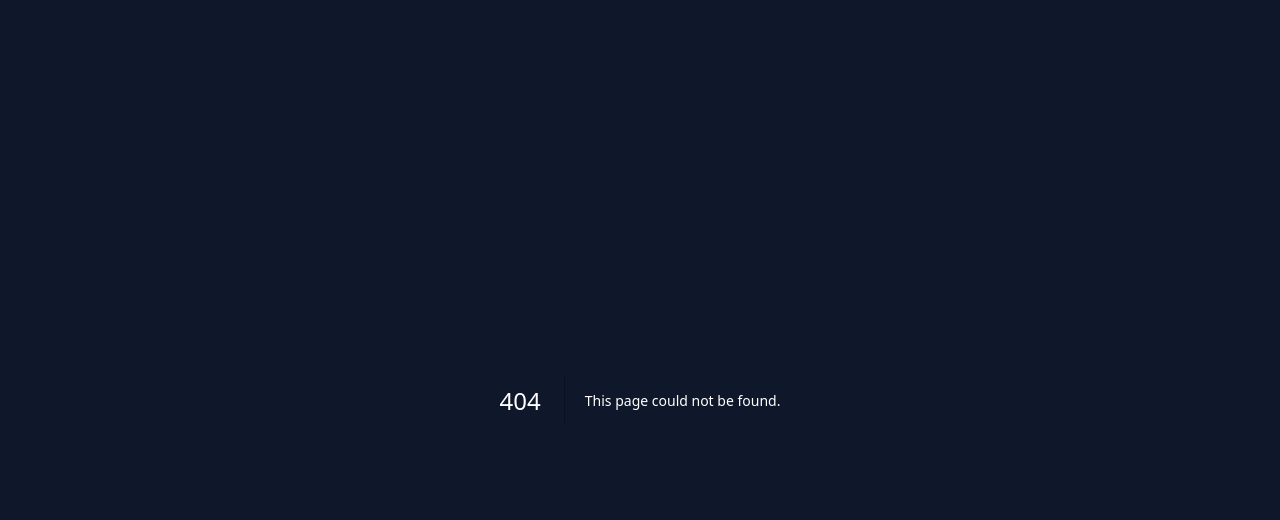
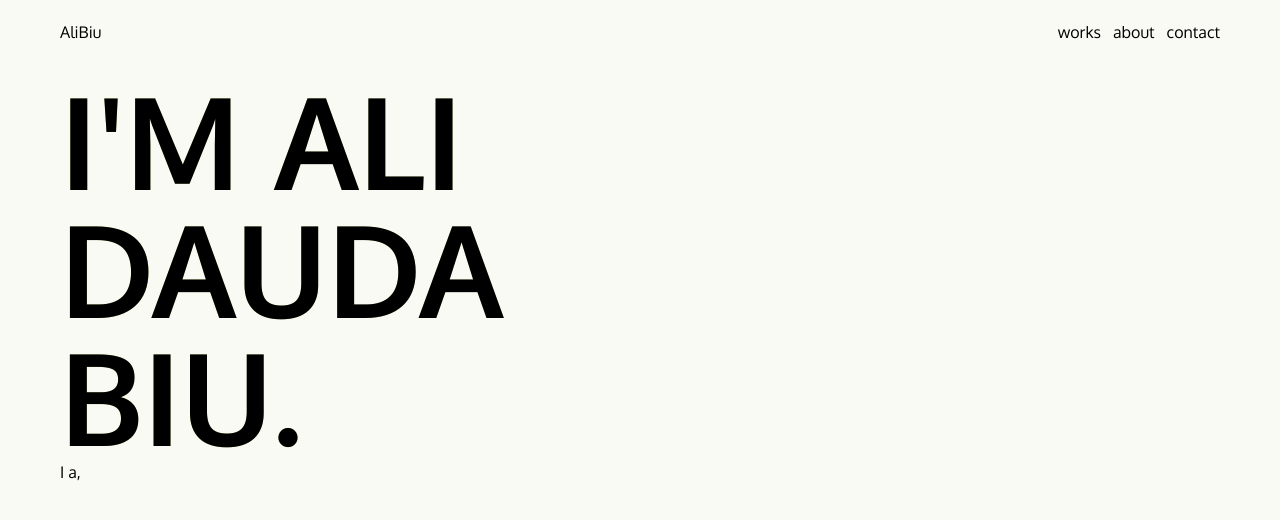
Before and after one commit to alidauda/portfolio, a Next.js app: page /v2 in a window 1280 px wide. Before the commit this address had no page. Shown: the top 520 px of the page. Built offline with nearby package versions, Linux system fonts and the light colour scheme.

Commit message:
did some changes

```diff
--- a/package.json
+++ b/package.json
@@ -12,6 +12,7 @@
     "clsx": "^2.0.0",
     "framer-motion": "^10.16.16",
     "lucide-react": "^0.294.0",
+    "mini-svg-data-uri": "^1.4.4",
     "next": "14.0.4",
     "react": "^18",
     "react-dom": "^18",
--- a/src/app/layout.tsx
+++ b/src/app/layout.tsx
@@ -1,8 +1,11 @@
 import type { Metadata } from 'next';
-import { Inter, Rajdhani } from 'next/font/google';
+import { Inter, Rajdhani, Oxygen } from 'next/font/google';
 import '../app/globals.css';
-const rajdhani = Rajdhani({ subsets: ['latin'], weight: ['400', '600'] });
 
+const oxygen = Oxygen({
+  subsets: ['latin'],
+  weight: ['400', '700'],
+});
 export const metadata: Metadata = {
   title: 'Ali',
   description: 'A software developer who loves to cook',
@@ -21,10 +24,12 @@ export default function RootLayout({
 }) {
   return (
     <html lang='en'>
-      <body
-        className={`${rajdhani.className} px-5 xl:px-96 bg-slate-900 text-white`}
-      >
-        {children}
+      <body className={`${oxygen.className} bg-background `}>
+        <div>
+          {/* Radial gradient for the container to give a faded look */}
+          <div></div>
+          {children}
+        </div>
       </body>
     </html>
   );
--- a/src/app/ui/Heading/Heading.tsx
+++ b/src/app/ui/Heading/Heading.tsx
@@ -1,7 +1,7 @@
 export default function Heading() {
   return (
     <div className='py-7 border-b-2'>
-      <p className='text-justify'>
+      <p className='text-center'>
         Hey there, I&apos;m <span className='text-lg font-bold'>Ali</span>—an
         experienced software developer skilled in React and TypeScript. Beyond
         coding, I find joy in the art of{' '}
--- /dev/null
+++ b/src/app/v2/layout.tsx
@@ -0,0 +1,7 @@
+export default function RootLayout({
+  children,
+}: {
+  children: React.ReactNode;
+}) {
+  return <div>{children}</div>;
+}
--- /dev/null
+++ b/src/app/v2/page.tsx
@@ -0,0 +1,29 @@
+export default function Page() {
+  return (
+    <div className='px-10 '>
+      <div className='p-5 h-[100dvh]'>
+        <nav className='flex justify-between '>
+          <ul>
+            <li>AliBiu</li>
+          </ul>
+          <ul className='flex gap-3'>
+            <li>works</li>
+            <li>about</li>
+            <li>contact</li>
+          </ul>
+        </nav>
+        <main className='h-full py-8'>
+          <div className='flex flex-col  '>
+            <h1 className='font-bold text-9xl text-transparent bg-clip-text bg-gradient-to-r from-primary via-secondary to-accent '>
+              I&apos;M ALI <br />
+              DAUDA
+              <br /> BIU.
+            </h1>
+            <p>I a,</p>
+          </div>
+          <div></div>
+        </main>
+      </div>
+    </div>
+  );
+}
--- a/tailwind.config.ts
+++ b/tailwind.config.ts
@@ -1,4 +1,9 @@
-import type { Config } from 'tailwindcss'
+import type { Config } from 'tailwindcss';
+const svgToDataUri = require('mini-svg-data-uri');
+const colors = require('tailwindcss/colors');
+const {
+  default: flattenColorPalette,
+} = require('tailwindcss/lib/util/flattenColorPalette');
 
 const config: Config = {
   content: [
@@ -7,7 +12,19 @@ const config: Config = {
     './src/app/**/*.{js,ts,jsx,tsx,mdx}',
   ],
   theme: {
+    colors: {
+      text: '#111208',
+      background: '#fafaf5',
+      primary: '#aab757',
+      secondary: '#add49b',
+      accent: '#88c577',
+    },
+
     extend: {
+      fontFamily: {
+        sans: ['var(--font-oxygen)'],
+        mono: ['var(--font-roboto-mono)'],
+      },
       backgroundImage: {
         'gradient-radial': 'radial-gradient(var(--tw-gradient-stops))',
         'gradient-conic':
@@ -15,6 +32,41 @@ const config: Config = {
       },
     },
   },
-  plugins: [],
+  plugins: [
+    addVariablesForColors,
+    function ({ matchUtilities, theme }: any) {
+      matchUtilities(
+        {
+          'bg-grid': (value: any) => ({
+            backgroundImage: `url("${svgToDataUri(
+              `<svg xmlns="http://www.w3.org/2000/svg" viewBox="0 0 32 32" width="32" height="32" fill="none" stroke="${value}"><path d="M0 .5H31.5V32"/></svg>`
+            )}")`,
+          }),
+          'bg-grid-small': (value: any) => ({
+            backgroundImage: `url("${svgToDataUri(
+              `<svg xmlns="http://www.w3.org/2000/svg" viewBox="0 0 32 32" width="8" height="8" fill="none" stroke="${value}"><path d="M0 .5H31.5V32"/></svg>`
+            )}")`,
+          }),
+          'bg-dot': (value: any) => ({
+            backgroundImage: `url("${svgToDataUri(
+              `<svg xmlns="http://www.w3.org/2000/svg" viewBox="0 0 32 32" width="16" height="16" fill="none"><circle fill="${value}" id="pattern-circle" cx="10" cy="10" r="1.6257413380501518"></circle></svg>`
+            )}")`,
+          }),
+        },
+        { values: flattenColorPalette(theme('backgroundColor')), type: 'color' }
+      );
+    },
+  ],
+};
+export default config;
+
+function addVariablesForColors({ addBase, theme }: any) {
+  let allColors = flattenColorPalette(theme('colors'));
+  let newVars = Object.fromEntries(
+    Object.entries(allColors).map(([key, val]) => [`--${key}`, val])
+  );
+
+  addBase({
+    ':root': newVars,
+  });
 }
-export default config
```
Also changed, not shown: 2 other files (tests, documents, lock files or other folders).
